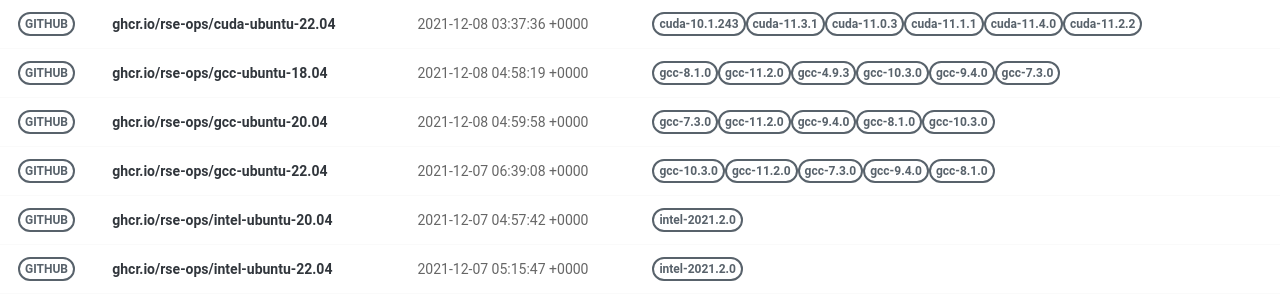
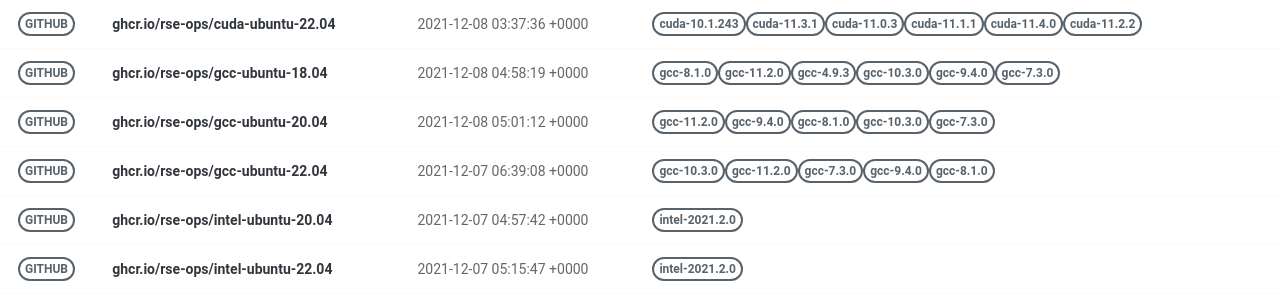
Before and after one commit to rse-ops/docker-images, a Jekyll site: the page built from pages/index.md, in a window 1280 px wide. Shown: the part 326-626 px from the top of the page. Built offline with Jekyll 4.4.1, drawn with Linux system fonts in a browser that asks for light colours; nearby versions of some CDN libraries.

Commit message:
Automated push to update library 2021-12-08

```diff
--- a/_library/ghcr.io-rse-ops-gcc-ubuntu-20.04.md
+++ b/_library/ghcr.io-rse-ops-gcc-ubuntu-20.04.md
@@ -1,14 +1,11 @@
 ---
 layout: container
 name: ghcr.io/rse-ops/gcc-ubuntu-20.04
-updated_at: 2021-12-08 04:59:58.888058
+updated_at: 2021-12-08 05:01:12.112144
 
 
 container_url: https://github.com/orgs/rse-ops/packages/container/package/gcc-ubuntu-20.04
 versions:
- - tag: gcc-7.3.0
-   dockerfile: https://github.com/rse-ops/docker-images/blob/main/ubuntu/gcc/Dockerfile
-   manifest: https://crane.ggcr.dev/manifest/ghcr.io/rse-ops/gcc-ubuntu-20.04:gcc-7.3.0
  - tag: gcc-11.2.0
    dockerfile: https://github.com/rse-ops/docker-images/blob/main/ubuntu/gcc/Dockerfile
    manifest: https://crane.ggcr.dev/manifest/ghcr.io/rse-ops/gcc-ubuntu-20.04:gcc-11.2.0
```
Also changed, not shown: other parts of _library/ghcr.io-rse-ops-gcc-ubuntu-20.04.md (+3 -0 lines).
